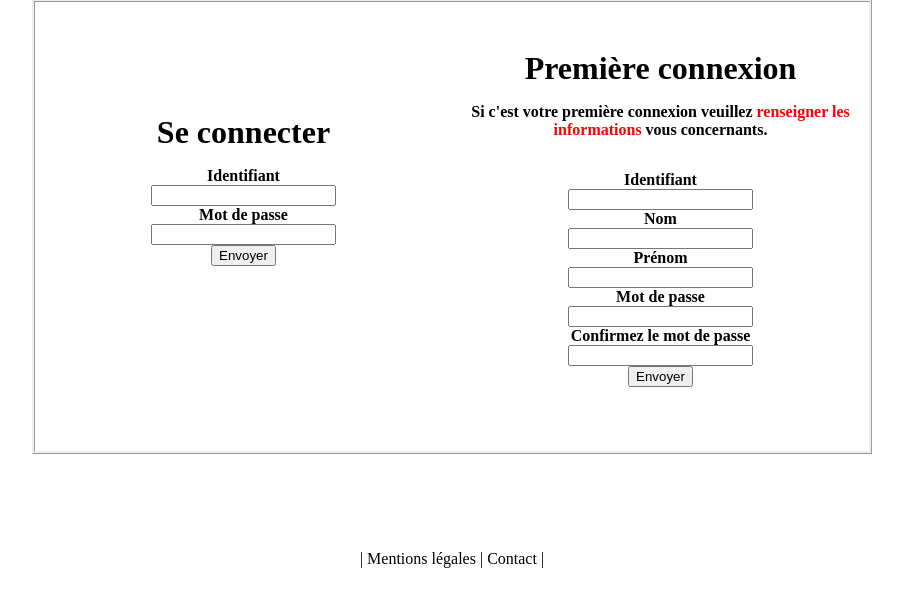
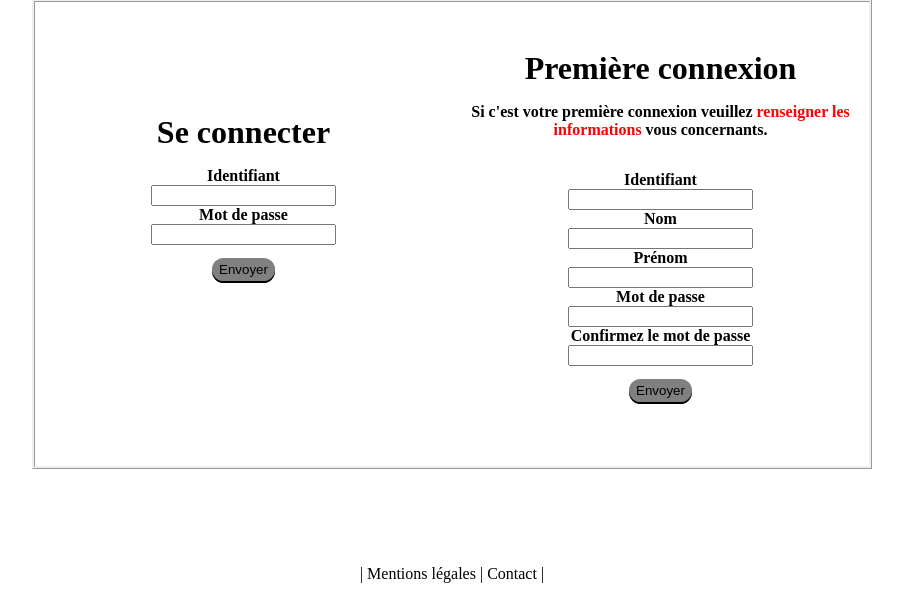
Before and after one commit to LouisMaupas/GBAFintranet, a PHP site: page / in a window 1280 px wide. Shown: the part 307-914 px from the top of the page, without its empty margins (188-1091 px from the left). Before the commit the page ends 875 px from the top, so only its background shows below. Run offline with PHP 8.4, Linux system fonts and the light colour scheme.

Commit message:
form button

```diff
--- a/style.css
+++ b/style.css
@@ -156,6 +156,23 @@ h3 {
     font-weight: bold;
 }
 
+.form-button-send {
+    background-color: grey;
+    border: none;
+    border-radius: 1em;
+    cursor: pointer;
+    margin-top: 1em;
+    padding: 0.3em 0.5em;
+    box-shadow: 0 2px black;
+    outline: none;
+}
+
+.form-button-send:active {
+    box-shadow: 0 0px black;
+    transform: translateY(2px) ;
+}
+
+
 .form-login {
     margin-top: 4em;
 }
```
